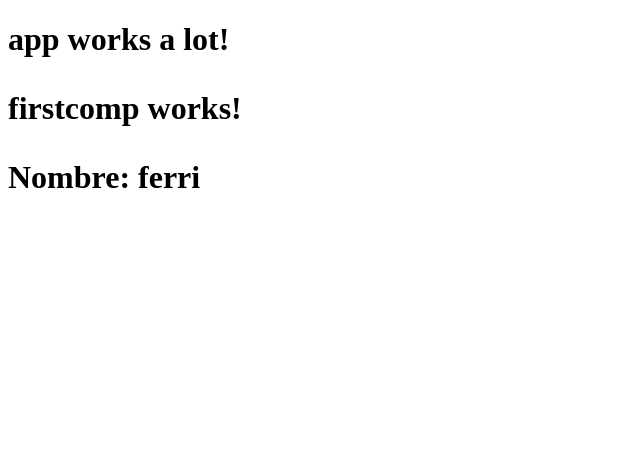
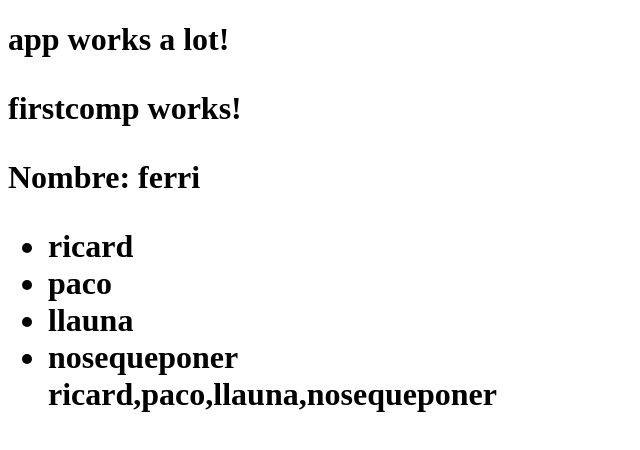
Before and after one commit to ftorredeflot/angular2-test, an Angular app: page / in a window 1280 px wide. Shown: the top 450 px of the page, without its empty margins (0-640 px from the left). Built offline with nearby package versions, Linux system fonts and the light colour scheme.

Commit message:
interador ngFor con nombres

```diff
--- a/src/app/app.component.html
+++ b/src/app/app.component.html
@@ -3,4 +3,5 @@
 
   <app-firstcomp></app-firstcomp>
   <app-user-item></app-user-item>
+  <app-user-list></app-user-list>
 </h1>
--- a/src/app/user-list/user-list.component.html
+++ b/src/app/user-list/user-list.component.html
@@ -1,3 +1,4 @@
-<p>
-  user-list works!
-</p>
+<ul>
+<li *ngFor="let name of names"> {{name}}</li>
+  {{names}}
+</ul>
--- a/src/app/user-list/user-list.component.ts
+++ b/src/app/user-list/user-list.component.ts
@@ -6,8 +6,10 @@ import { Component, OnInit } from '@angular/core';
   styleUrls: ['./user-list.component.css']
 })
 export class UserListComponent implements OnInit {
-
-  constructor() { }
+ names:string[];
+  constructor() {
+    this.names=["ricard", "paco", "llauna", "nosequeponer"]
+  }
 
   ngOnInit() {
   }
```
